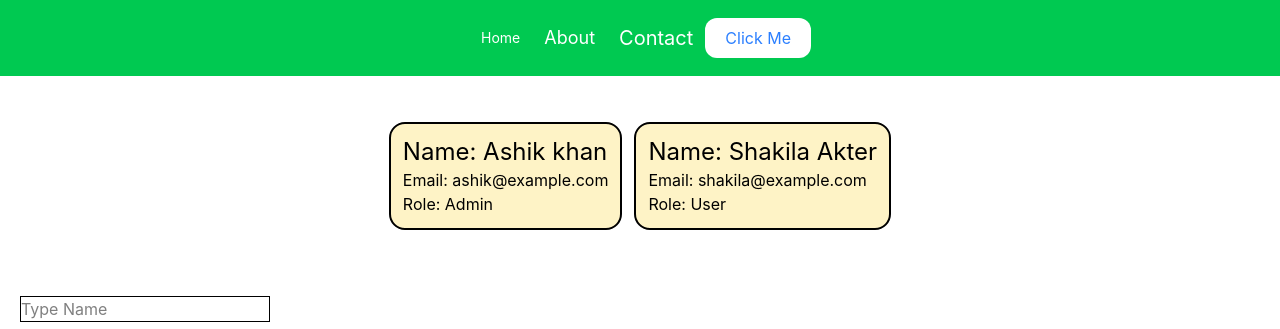
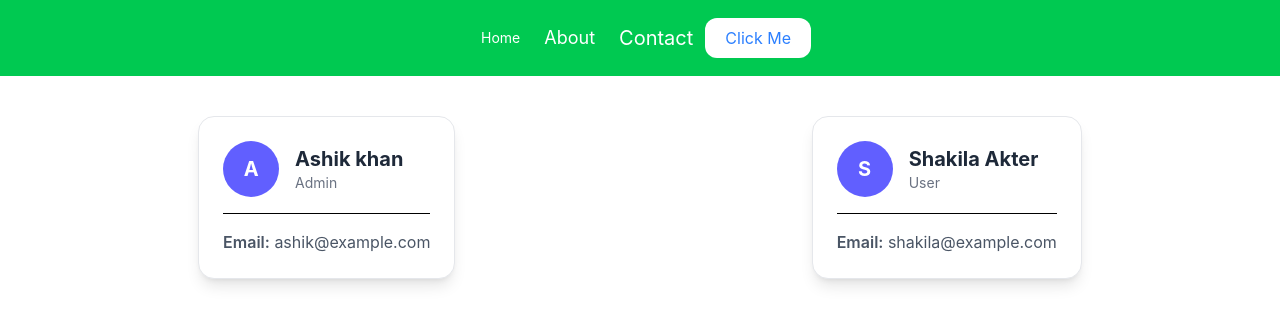
Before and after one commit to Ashaduzzaman099/react-foundation, a React (Vite) app: page / in a window 1280 px wide. Shown: the top 329 px of the page. Built offline with nearby package versions, Linux system fonts and the light colour scheme; no server answers.

Commit message:
Write Hook with Fatch Data

```diff
--- a/src/components/UserCard.jsx
+++ b/src/components/UserCard.jsx
@@ -2,14 +2,32 @@
 
 function UserCard(props) {
   return (
-    <div>
-        <div className="card bg-amber-100 rounded-2xl border-2 col-end-2 p-3 m-1.5">
-            <h2 className="bold text-2xl">Name: {props.name}</h2>
-            <h4>Email: {props.email}</h4>
-            <h4>Role: {props.role}</h4>
-        </div>
+   <div className="max-w-sm mx-auto">
+  <div className="bg-white rounded-2xl shadow-lg border border-gray-200 p-6 hover:shadow-xl transition-all duration-300 hover:-translate-y-1">
 
+    <div className="flex items-center gap-4 mb-4">
+      <div className="w-14 h-14 rounded-full bg-indigo-500 text-white flex items-center justify-center text-xl font-bold">
+        {props.name?.charAt(0)}
+      </div>
+
+      <div>
+        <h2 className="text-xl font-bold text-gray-800">
+          {props.name}
+        </h2>
+        <p className="text-sm text-gray-500">
+          {props.role}
+        </p>
+      </div>
     </div>
+
+    <div className="border-t pt-4">
+      <p className="text-gray-600">
+        <span className="font-semibold">Email:</span> {props.email}
+      </p>
+    </div>
+
+  </div>
+</div>
   )
 }
 
--- a/src/pages/HookData.jsx
+++ b/src/pages/HookData.jsx
@@ -7,7 +7,7 @@ const HookData = () => {
         return <h1>Loading...</h1>
     }
     return (
-        <div>
+        <div className="flex mt-5 p-5 justify-center items-center flex-wrap gap-5 bg-gray-500 pt-20 pb-20">
             {data.map(user => <UserCard key={user.id} name={user.name} email={user.email} role={user.role} />)}
         </div>
     )
```
